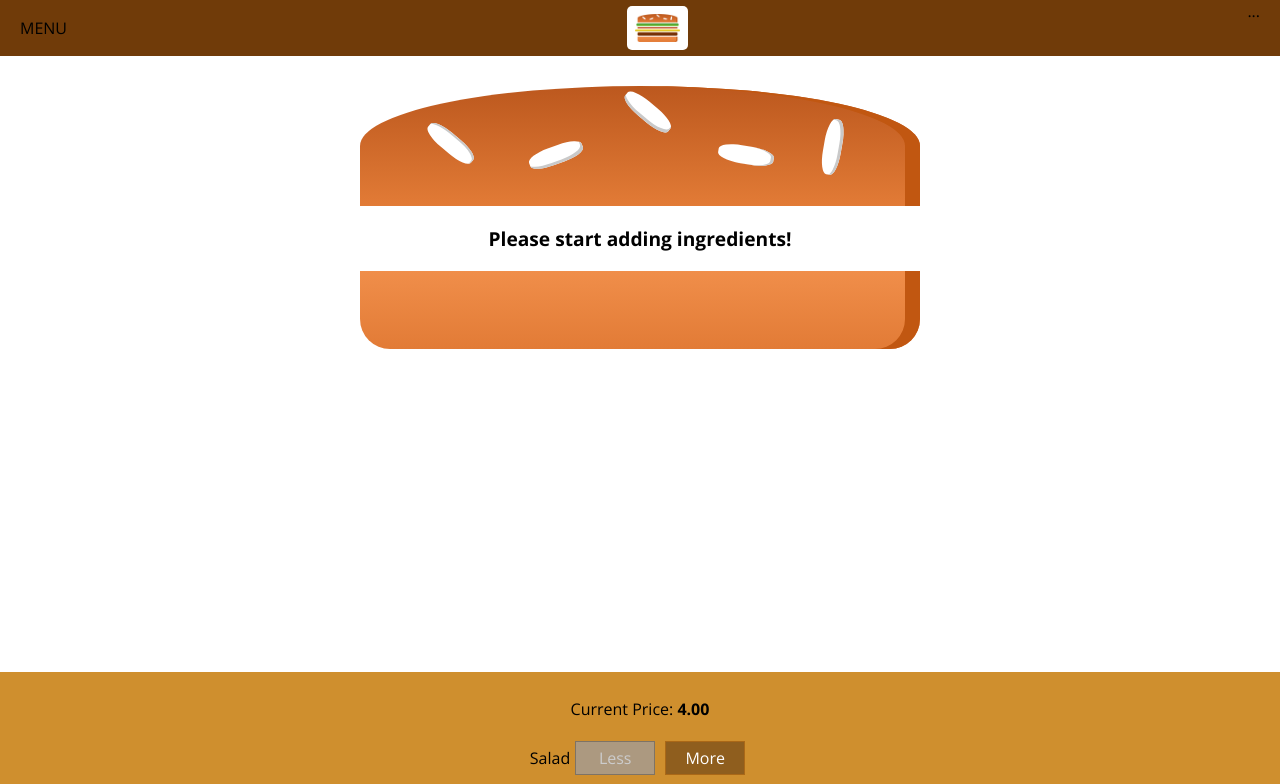
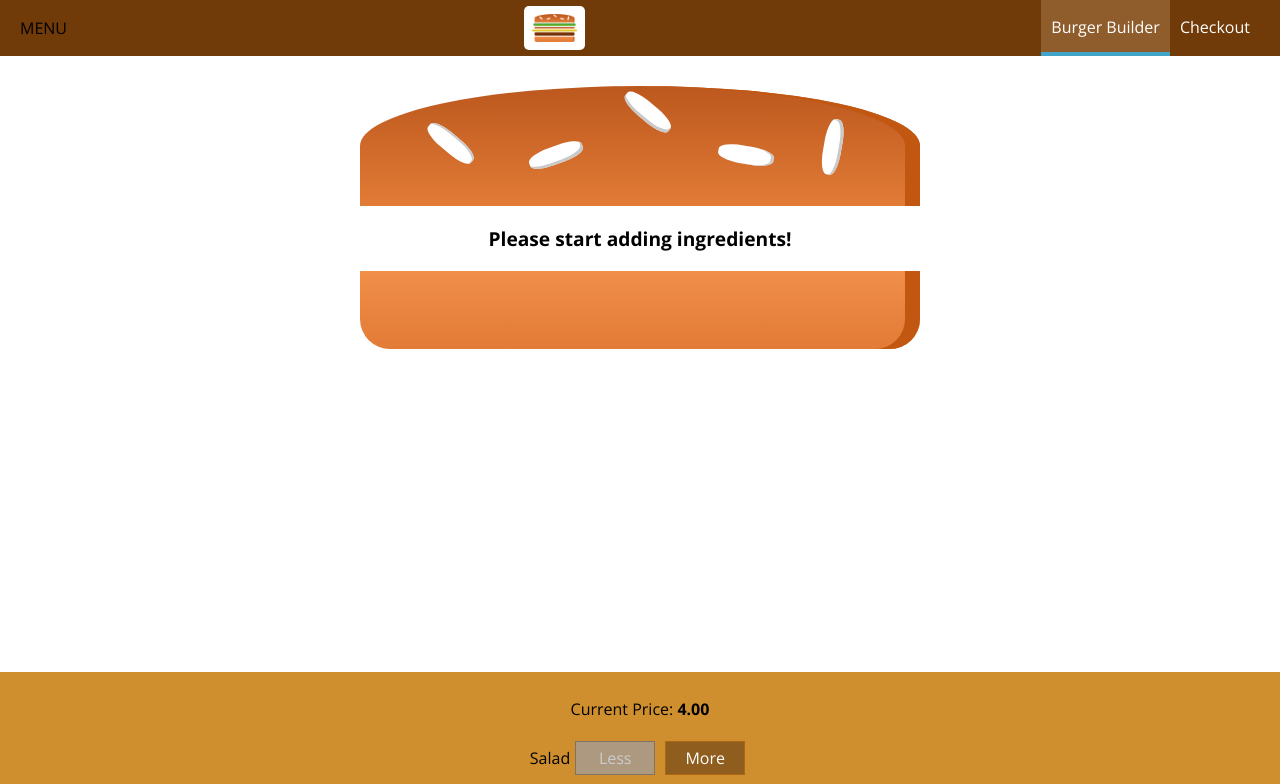
Before and after one commit to nramaker/burger_builder, a React app in the folder burgers/: page / in a window 1280 px wide. Shown: the top 784 px of the page. Built offline with nearby package versions, Linux system fonts and the light colour scheme.

Commit message:
Start of SideDrawer

```diff
--- a/burgers/src/components/Layout/Layout.js
+++ b/burgers/src/components/Layout/Layout.js
@@ -3,10 +3,12 @@
 import classes from './Layout.css';
 
 import Toolbar from '../Navigation/Toolbar/Toolbar';
+import SideDrawer from '../Navigation/SideDrawer/SideDrawer';
 
 const layout = (props) => (
     <Wrapper>
         <Toolbar/>
+        <SideDrawer/>
         < main className={classes.Content}>
             {props.children}
         </main>
--- a/burgers/src/components/Logo/Logo.css
+++ b/burgers/src/components/Logo/Logo.css
@@ -1,7 +1,7 @@
 .Logo {
     background-color: white;
     padding: 8px;
-    height: 80%;
+    height: 100%;
     box-sizing: border-box;
     border-radius: 5px;
 }
--- a/burgers/src/components/Logo/Logo.js
+++ b/burgers/src/components/Logo/Logo.js
@@ -4,7 +4,7 @@
 import classes from './Logo.css';
 
 const logo = (props) => (
-    <div className={classes.Logo}>
+    <div className={classes.Logo} style={{height: props.height}}>
         <img src={burgerLogo} alt="MyBurger"/>
     </div>
 );
--- /dev/null
+++ b/burgers/src/components/Navigation/NaviggationItems/NavigationItem/NavigationItem.css
@@ -0,0 +1,25 @@
+.NavigationItem{
+    margin: 0;
+    box-sizing: border-box;
+    display: flex;
+    height: 100%;
+    width: auto;
+    align-items: center;
+}
+
+.NavigationItem a {
+    color: white;
+    text-decoration: none;
+    height: 100%;
+    padding: 16px 10px;
+    border-bottom: 4px solid transparent;
+    box-sizing: border-box;
+    display: block;
+}
+
+.NavigationItem a:hover,
+.NavigationItem a:active,
+.NavigationItem a.active {
+    background-color: #8F5C2C;
+    border-bottom: 4px solid #40A4c8;
+}
--- /dev/null
+++ b/burgers/src/components/Navigation/NaviggationItems/NavigationItem/NavigationItem.js
@@ -0,0 +1,13 @@
+import React from 'react'
+
+import classes from './NavigationItem.css'
+
+const navigationItem = (props) => (
+    <li className={classes.NavigationItem}>
+        <a
+            href={props.link}
+            className={props.active ? classes.active : null}>{props.children}</a>
+    </li>
+);
+
+export default navigationItem;
--- /dev/null
+++ b/burgers/src/components/Navigation/NaviggationItems/NavigationItems.css
@@ -0,0 +1,8 @@
+.NavigationItems {
+    margin: 0;
+    padding: 0;
+    list-style: none;
+    display: flex;
+    align-items: center;
+    height: 100%;
+}
--- /dev/null
+++ b/burgers/src/components/Navigation/NaviggationItems/NavigationItems.js
@@ -0,0 +1,13 @@
+import React from 'react'
+
+import classes from './NavigationItems.css'
+import NavigationItem from './NavigationItem/NavigationItem';
+
+const navigationItems = () => (
+    <ul className={classes.NavigationItems}>
+        <NavigationItem link="/" active>Burger Builder</NavigationItem>
+        <NavigationItem link="/">Checkout</NavigationItem>
+    </ul>
+);
+
+export default navigationItems;
--- /dev/null
+++ b/burgers/src/components/Navigation/SideDrawer/SideDrawer.css
@@ -0,0 +1,31 @@
+.SideDrawer {
+    position: fixed;
+    width: 280px;
+    max-width: 70%;
+    height: 100%;
+    left:0;
+    top:0;
+    z-index: 200;
+    background-color: white;
+    padding: 32px 16px;
+    box-sizing: border-box;
+    transition: transform 0.3s ease-out;
+}
+
+@media (min-width: 500px){
+    .SideDrawer{
+        display:none;
+    }
+}
+
+.Open {
+    transform: translateX(0);
+}
+
+.Close{
+    transform: translateX(-100%);
+}
+
+.Logo{
+    height: 11%;
+}
--- /dev/null
+++ b/burgers/src/components/Navigation/SideDrawer/SideDrawer.js
@@ -0,0 +1,20 @@
+import React from 'react';
+import Logo from '../../Logo/Logo';
+import NavigationItems from '../NaviggationItems/NavigationItems';
+import classes from './SideDrawer.css';
+
+const sideDrawer = (props) => {
+    //... conditionally add classes
+    return (
+        <div className={classes.SideDrawer}>
+            <div className={classes.Logo}>
+                <Logo  />
+            </div>
+            <nav>
+                <NavigationItems />
+            </nav>
+        </div>
+    );
+};
+
+export default sideDrawer;
--- a/burgers/src/components/Navigation/Toolbar/Toolbar.css
+++ b/burgers/src/components/Navigation/Toolbar/Toolbar.css
@@ -17,3 +17,7 @@
     height: 100%;
 
 }
+
+.Logo {
+    height: 80%;
+}
--- a/burgers/src/components/Navigation/Toolbar/Toolbar.js
+++ b/burgers/src/components/Navigation/Toolbar/Toolbar.js
@@ -2,13 +2,16 @@
 
 import classes from './Toolbar.css';
 import Logo from '../../Logo/Logo';
+import NavigationItems from '../NaviggationItems/NavigationItems';
 
-const toolbar = (props) =>(
+const toolbar = (props) => (
     <header className={classes.Toolbar}>
         <div>MENU</div>
-        <Logo/>
+        <div className={classes.Logo}>
+            <Logo />
+        </div>
         <nav>
-            ...
+            <NavigationItems />
         </nav>
     </header>
 );
```
